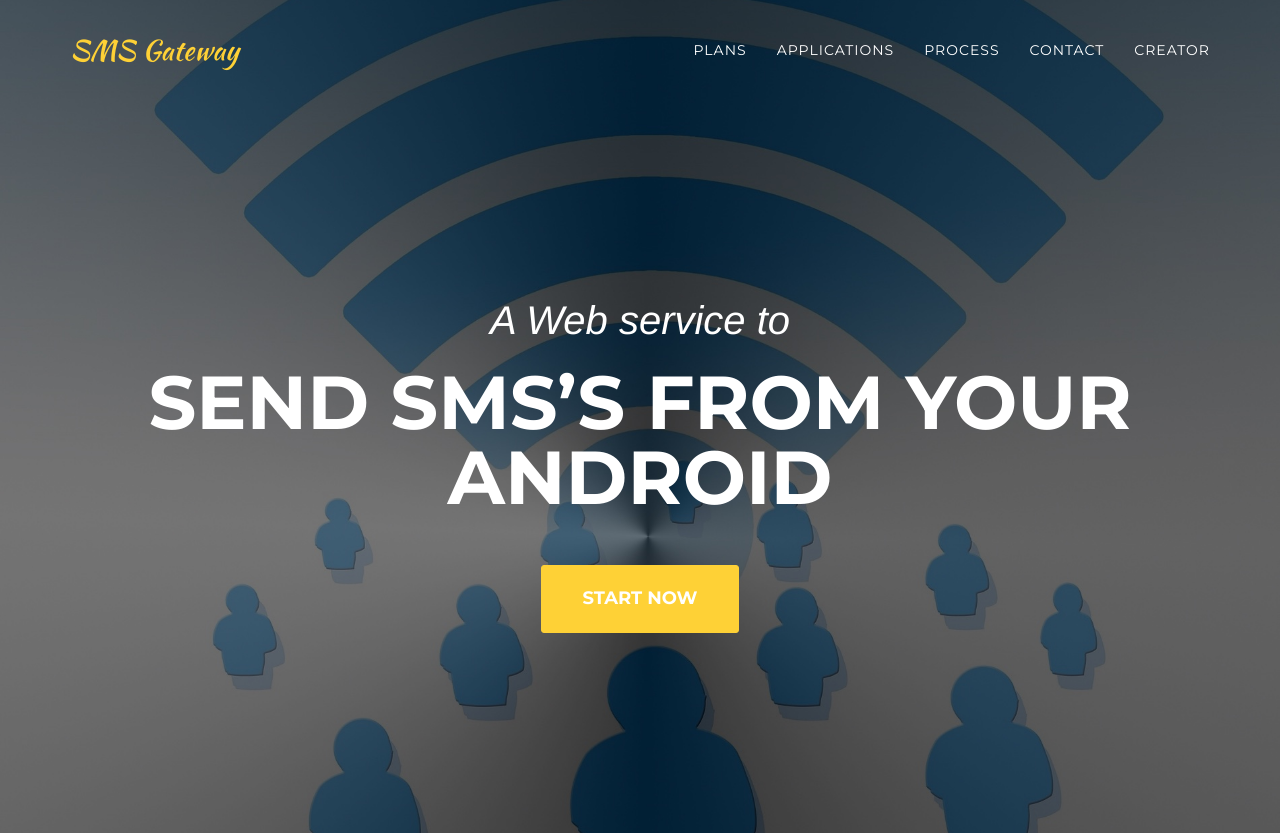
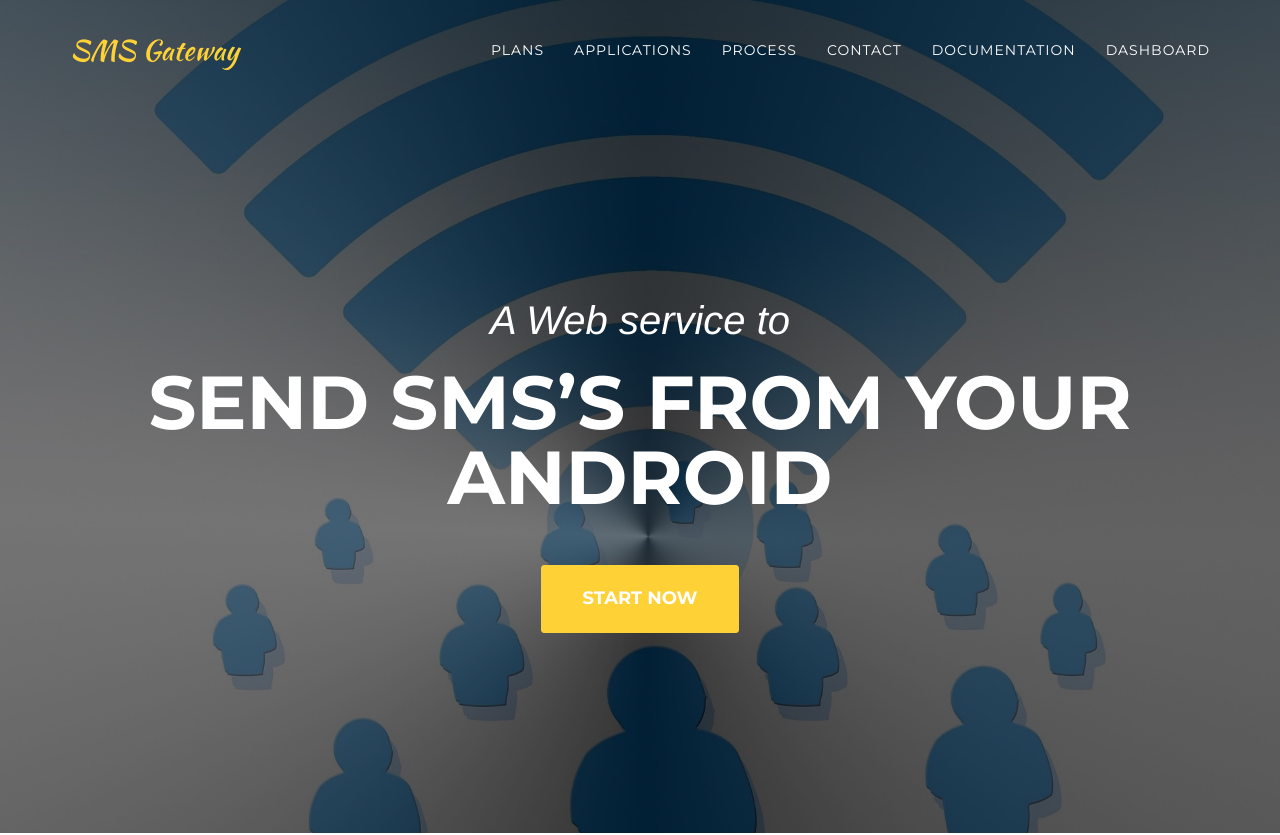
Before and after one commit to gatewaysms/gatewaysms.github.io, a plain HTML site: page index.html in a window 1280 px wide. Shown: the top 835 px of the page. Drawn offline with Linux system fonts and the light colour scheme; a web font is replaced by a local one.

Commit message:
docs image

```diff
--- a/index.html
+++ b/index.html
@@ -97,7 +97,11 @@
 
 
           <li>
-            <a href="http://a.ngel.es/">Creator</a>
+            <a href="/docs/">Documentation</a>
+          </li>
+
+          <li>
+            <a href="http://sms-automatic-sending.appspot.com/">Dashboard</a>
           </li>
 
       </ul>
```
Also changed, not shown: 404.html (+5 -1 lines).
